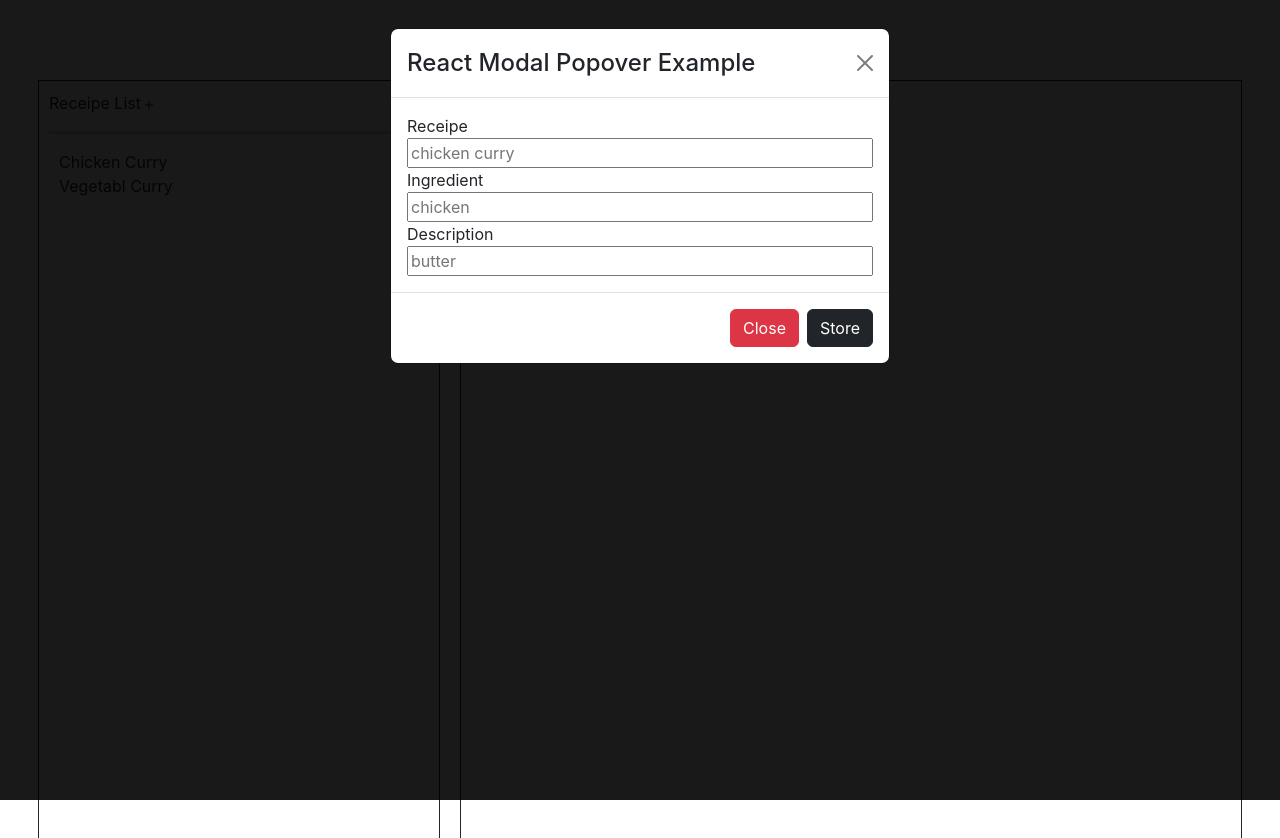
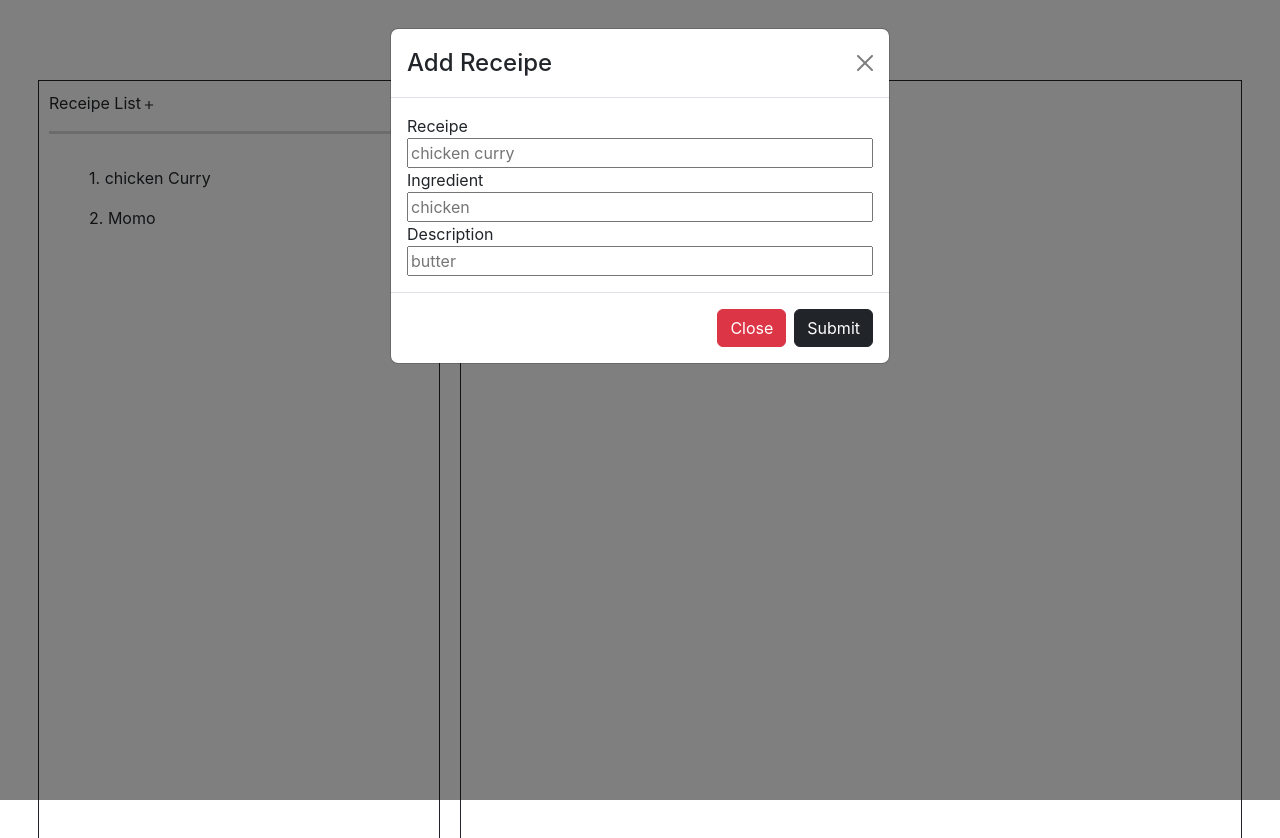
Before and after one commit to mankar246/receipe, a React (Create React App) app: page /receipe in a window 1280 px wide. Both pictures are taken after a click on the icon 148 px from the left and 104 px from the top of the page. Shown: the top 838 px of the page. Built offline with nearby package versions, Linux system fonts and the light colour scheme.

Commit message:
Redux add receipe on submit

```diff
--- a/src/app/store.js
+++ b/src/app/store.js
@@ -2,10 +2,12 @@ import { configureStore } from "@reduxjs/toolkit";
 
 import postsReducer from "../features/posts/postsSlice";
 import usersReducer from "../features/users/usersSlice";
+import receipesReducer from "../features/receipe/receipesSlice";
 
 export default configureStore({
   reducer: {
     posts: postsReducer,
     users: usersReducer,
+    receipes: receipesReducer,
   },
 });
--- a/src/components/Modal.js
+++ b/src/components/Modal.js
@@ -1,16 +1,31 @@
 import React, { useRef, useState } from "react";
-import { useDispatch, useSelector } from "react-redux";
-import { useNavigate } from "react-router-dom";
 import styled from "styled-components";
 import { MdClose } from "react-icons/md";
 import "./Modal.css";
+import { Modal, Button } from "react-bootstrap";
 
-import { Modal, Button } from "react-bootstrap";
+import { recepieAdd } from "../features/receipe/receipesSlice";
+import { useDispatch, useSelector } from "react-redux";
+import { useNavigate } from "react-router-dom";
 
 export const ModalPopup = ({ showModal, setShowModal }) => {
   const modalRef = useRef();
   const dispatch = useDispatch();
-  const navigate = useNavigate();
+  const Navigate = useNavigate();
+
+  const [title, setTitle] = useState("");
+  const [ingredient, setIngredient] = useState("");
+  const [direction, setDirection] = useState("");
+  const [error, setError] = useState(null);
+
+  const handleTitle = (e) => setTitle(e.target.value);
+  const handleIngre = (e) => setIngredient(e.target.value);
+  const handleDire = (e) => setDirection(e.target.value);
+
+  const [isShow, invokeModal] = React.useState(false);
+  const initModal = () => {
+    return invokeModal(!false);
+  };
 
   const closeModal = (e) => {
     if (modalRef.current === e.target) {
@@ -18,42 +33,41 @@ export const ModalPopup = ({ showModal, setShowModal }) => {
     }
   };
 
-  const [isShow, invokeModal] = React.useState(false);
-  const initModal = () => {
-    return invokeModal(!false);
-  };
-
-  const [receipe, setReceipe] = useState("");
-  const [ingredient, setIngredient] = useState("");
-  const [direction, setDirection] = useState("");
-  const [error, setError] = useState(null);
-
-  const handleReceipe = (e) => setReceipe(e.target.value);
-  const handleIngre = (e) => setIngredient(e.target.value);
-  const handleDire = (e) => setDirection(e.target.value);
+  const receipeId = useSelector((state) => state.receipes.length);
 
   const addReceipe = () => {
+    console.log("submit button click");
+    if (title && ingredient) {
       dispatch(
-      addReceipe({
-        // id: receipeId,
-        receipe,
+        recepieAdd({
+          id: receipeId + 1,
+          title,
           ingredient,
           direction,
         })
       );
-    navigate("/receipe");
+      setError(null);
+      Navigate("/receipe");
+    } else {
+      setError("Fill in the blanks");
+    }
+
+    setTitle("");
+    setIngredient("");
+    setDirection("");
+    setShowModal(false);
   };
 
   return (
     <>
       {showModal ? (
-        <Background onClick={closeModal} ref={modalRef}>
+        // <Background onClick={closeModal} ref={modalRef}>
         <Modal show={showModal}>
           <Modal.Header
             closeButton
             onClick={() => setShowModal((prev) => !prev)}
           >
-              <Modal.Title>React Modal Popover Example</Modal.Title>
+            <Modal.Title>Add Receipe</Modal.Title>
           </Modal.Header>
           <Modal.Body>
             <div className="row">
@@ -63,9 +77,9 @@ export const ModalPopup = ({ showModal, setShowModal }) => {
                   className="u-full-width"
                   type="text"
                   placeholder="chicken curry"
-                    id="recepie"
-                    onChange={handleReceipe}
-                    value={receipe}
+                  id="title"
+                  onChange={handleTitle}
+                  value={title}
                 />
                 <label for="ingredient">Ingredient</label>
                 <input
@@ -81,9 +95,9 @@ export const ModalPopup = ({ showModal, setShowModal }) => {
                   className="u-full-width"
                   type="email"
                   placeholder="butter"
-                    id="ingredient"
-                    onChange={handleIngre}
-                    value={ingredient}
+                  id="direction"
+                  onChange={handleDire}
+                  value={direction}
                 />
                 {error && error}
               </div>
@@ -96,8 +110,8 @@ export const ModalPopup = ({ showModal, setShowModal }) => {
             >
               Close
             </Button>
-              <Button variant="dark" onClick={initModal}>
-                Store
+            <Button variant="dark" onClick={addReceipe}>
+              Submit
             </Button>
           </Modal.Footer>
           {/* <CloseModalButton
@@ -105,8 +119,8 @@ export const ModalPopup = ({ showModal, setShowModal }) => {
               onClick={() => setShowModal((prev) => !prev)}
             /> */}
         </Modal>
-        </Background>
-      ) : null}
+      ) : // </Background>
+      null}
     </>
   );
 };
--- a/src/features/receipe/Receipe.js
+++ b/src/features/receipe/Receipe.js
@@ -4,6 +4,7 @@ import styled from "styled-components";
 import ModalPopup from "../../components/Modal";
 import "./receipe.css";
 import { MdAdd } from "react-icons/md";
+import { ReceipeList } from "./ReceipeList";
 
 export function Receipe() {
   const [showModal, setShowModal] = useState(false);
@@ -21,11 +22,8 @@ export function Receipe() {
               <AddButton onClick={openModal}>Add Item</AddButton>
             </div>
             <hr class="solid"></hr>
-            <div class="item-list">
-              <label>Chicken Curry</label>
-            </div>
-            <div class="item-list">
-              <label>Vegetabl Curry</label>
+            <div>
+              <ReceipeList />
             </div>
           </div>
 
--- /dev/null
+++ b/src/features/receipe/ReceipeList.js
@@ -0,0 +1,22 @@
+import React from "react";
+import { useSelector } from "react-redux";
+
+export const ReceipeList = () => {
+  const receipes = useSelector((state) => state.receipes);
+
+  const renderedReceipes = receipes.map((receipe) => (
+    <menu key={receipe.id}>
+      <div>
+        {receipe.id}. {receipe.title}
+      </div>
+    </menu>
+  ));
+
+  return (
+    <>
+      <div>{renderedReceipes}</div>
+    </>
+  );
+};
+
+export default ReceipeList;
--- /dev/null
+++ b/src/features/receipe/receipesSlice.js
@@ -0,0 +1,30 @@
+import { createSlice } from "@reduxjs/toolkit";
+
+const initialState = [
+  {
+    id: "1",
+    title: "chicken Curry",
+    ingredient: "Chicken",
+    description: "butter",
+  },
+  {
+    id: "2",
+    title: "Momo",
+    ingredient: "Meat",
+    description: "steam",
+  },
+];
+
+const receipesSlice = createSlice({
+  name: "receipes",
+  initialState,
+  reducers: {
+    recepieAdd(state, action) {
+      state.push(action.payload);
+    },
+  },
+});
+
+export const { recepieAdd } = receipesSlice.actions;
+
+export default receipesSlice.reducer;
```
Lines whose indentation alone changed are shown as unchanged.
